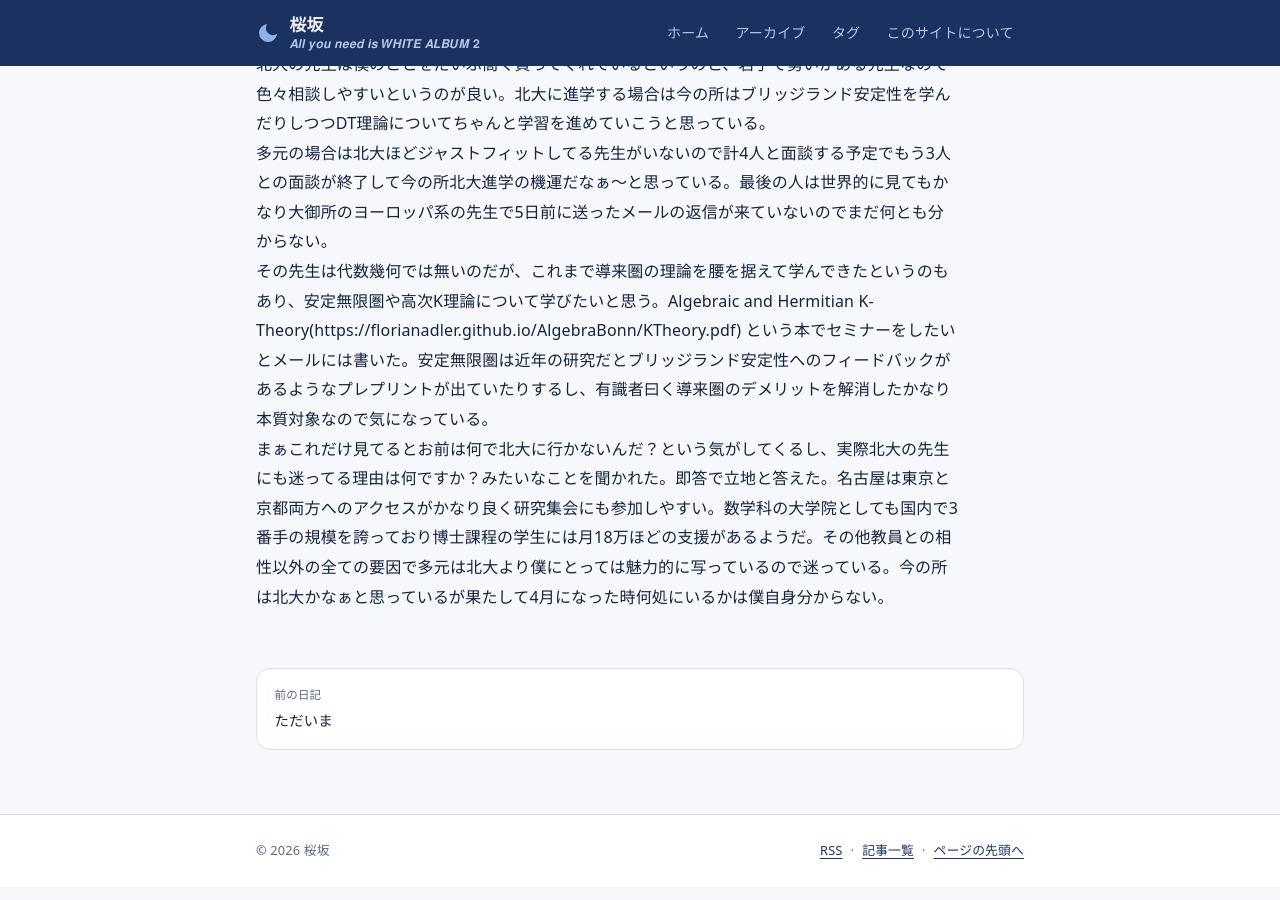
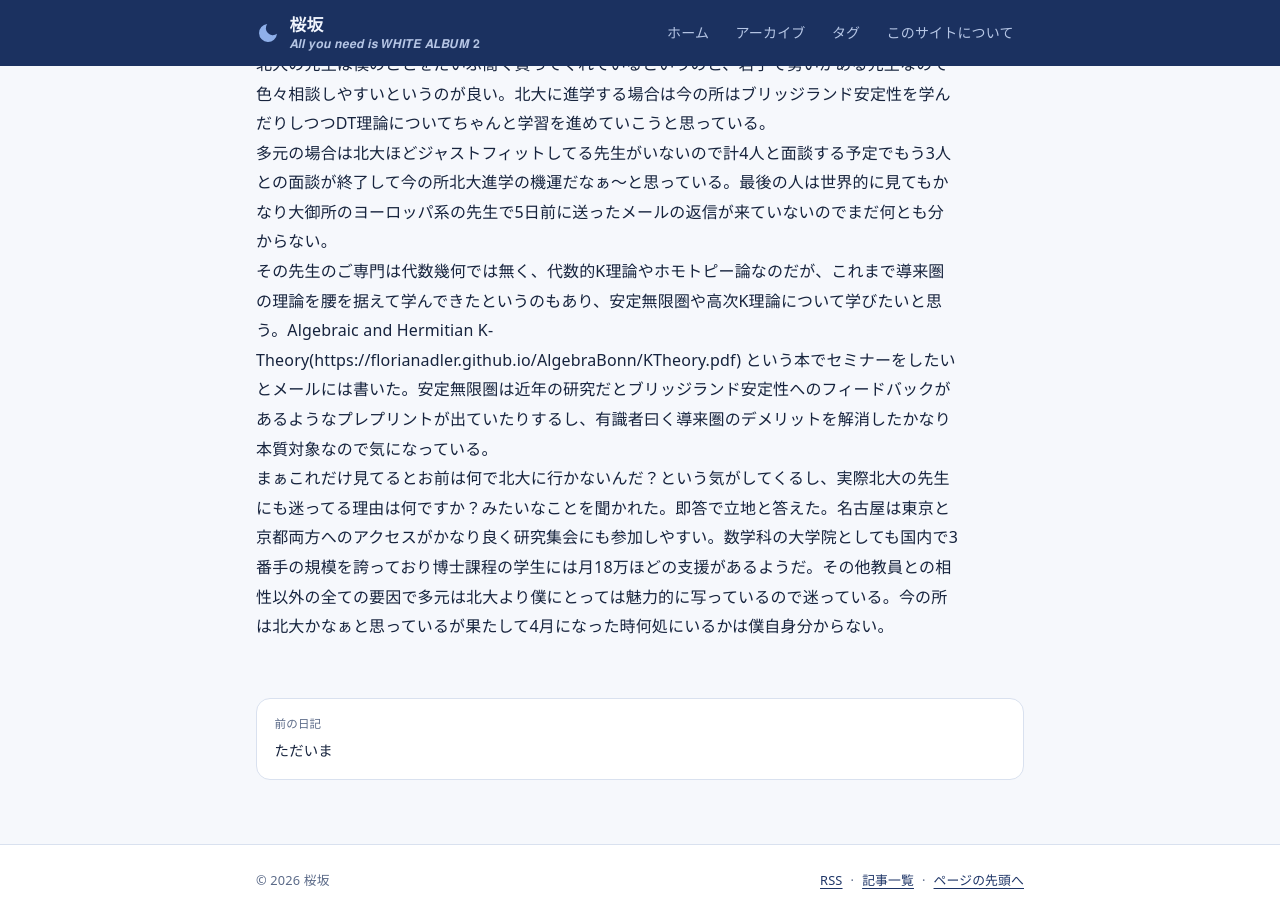
Before and after one commit to sakurazaka-math/sakurazaka-math.github.io, a Jekyll site: the page built from _posts/2026-09-30-day20.md, in a window 1280 px wide and 900 px high, scrolled down 894 px. Built offline with Jekyll 4.4.1, drawn with Linux system fonts in a browser that asks for light colours.

Commit message:
2026-09-30-day20.md を更新

```diff
--- a/_posts/2026-09-30-day20.md
+++ b/_posts/2026-09-30-day20.md
@@ -22,5 +22,5 @@
 そんなこんなで多元か北大にどっちに行くか決めなくてはならない。
 北大の先生は僕のことをだいぶ高く買ってくれているというのと、若手で勢いがある先生なので色々相談しやすいというのが良い。北大に進学する場合は今の所はブリッジランド安定性を学んだりしつつDT理論についてちゃんと学習を進めていこうと思っている。
 多元の場合は北大ほどジャストフィットしてる先生がいないので計4人と面談する予定でもう3人との面談が終了して今の所北大進学の機運だなぁ〜と思っている。最後の人は世界的に見てもかなり大御所のヨーロッパ系の先生で5日前に送ったメールの返信が来ていないのでまだ何とも分からない。
-その先生は代数幾何では無いのだが、これまで導来圏の理論を腰を据えて学んできたというのもあり、安定無限圏や高次K理論について学びたいと思う。Algebraic and Hermitian K-Theory(https://florianadler.github.io/AlgebraBonn/KTheory.pdf) という本でセミナーをしたいとメールには書いた。安定無限圏は近年の研究だとブリッジランド安定性へのフィードバックがあるようなプレプリントが出ていたりするし、有識者曰く導来圏のデメリットを解消したかなり本質対象なので気になっている。
+その先生のご専門は代数幾何では無く、代数的K理論やホモトピー論なのだが、これまで導来圏の理論を腰を据えて学んできたというのもあり、安定無限圏や高次K理論について学びたいと思う。Algebraic and Hermitian K-Theory(https://florianadler.github.io/AlgebraBonn/KTheory.pdf) という本でセミナーをしたいとメールには書いた。安定無限圏は近年の研究だとブリッジランド安定性へのフィードバックがあるようなプレプリントが出ていたりするし、有識者曰く導来圏のデメリットを解消したかなり本質対象なので気になっている。
 まぁこれだけ見てるとお前は何で北大に行かないんだ？という気がしてくるし、実際北大の先生にも迷ってる理由は何ですか？みたいなことを聞かれた。即答で立地と答えた。名古屋は東京と京都両方へのアクセスがかなり良く研究集会にも参加しやすい。数学科の大学院としても国内で3番手の規模を誇っており博士課程の学生には月18万ほどの支援があるようだ。その他教員との相性以外の全ての要因で多元は北大より僕にとっては魅力的に写っているので迷っている。今の所は北大かなぁと思っているが果たして4月になった時何処にいるかは僕自身分からない。
```
